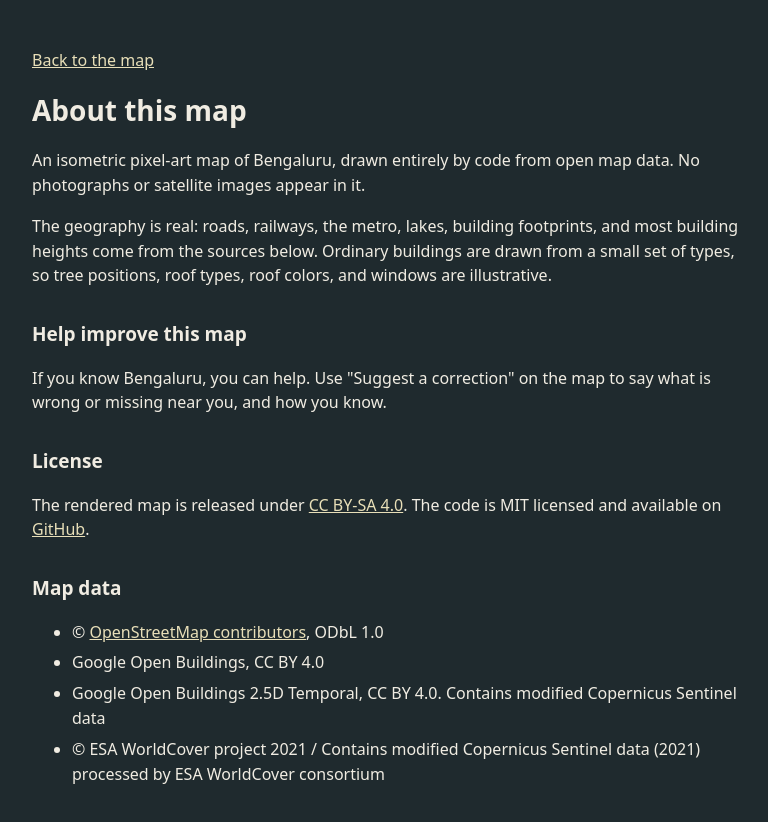
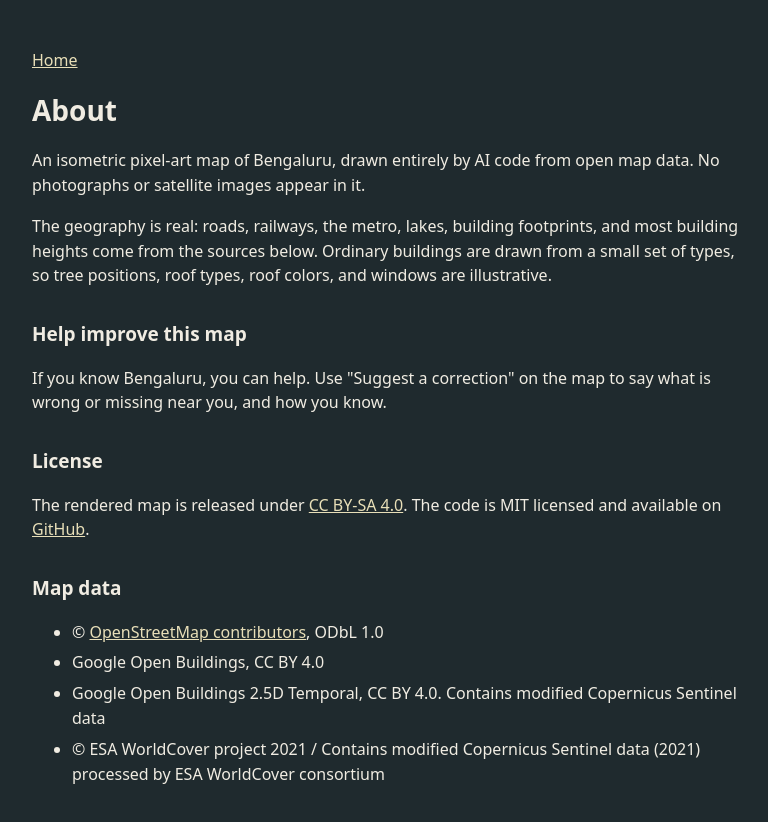
Before and after one commit to oinam/bengaluru, a website: page web/public/about.html in a window 1280 px wide. Shown: the whole page, without its empty margins (248-1016 px from the left). Drawn offline with Linux system fonts and the light colour scheme.

Commit message:
About page: shorter heading and link, and say the code is AI's

```diff
--- a/web/public/about.html
+++ b/web/public/about.html
@@ -38,10 +38,10 @@
     </style>
   </head>
   <body>
-    <p><a href="/">Back to the map</a></p>
-    <h1>About this map</h1>
+    <p><a href="/">Home</a></p>
+    <h1>About</h1>
     <p>
-      An isometric pixel-art map of Bengaluru, drawn entirely by code from open map data. No
+      An isometric pixel-art map of Bengaluru, drawn entirely by AI code from open map data. No
       photographs or satellite images appear in it.
     </p>
     <p>
```
